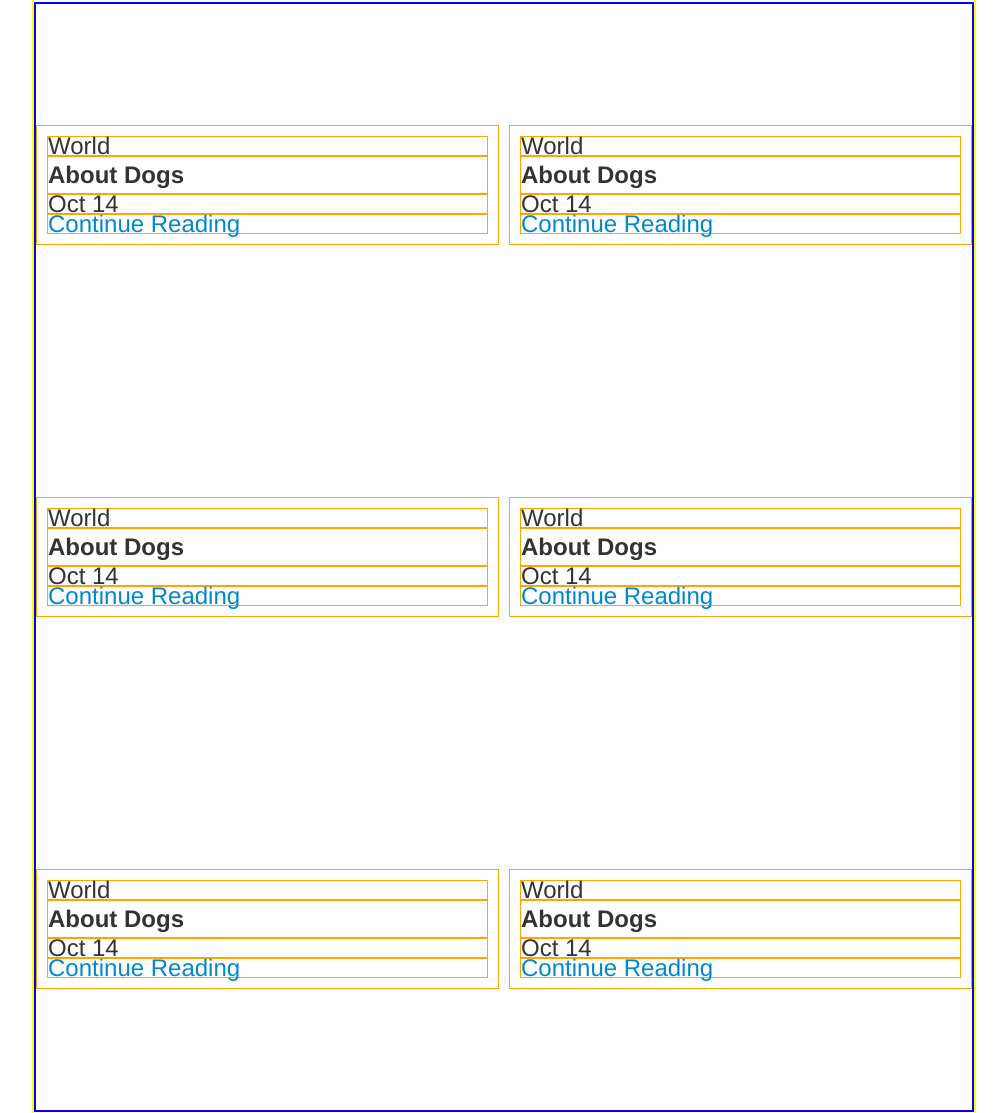
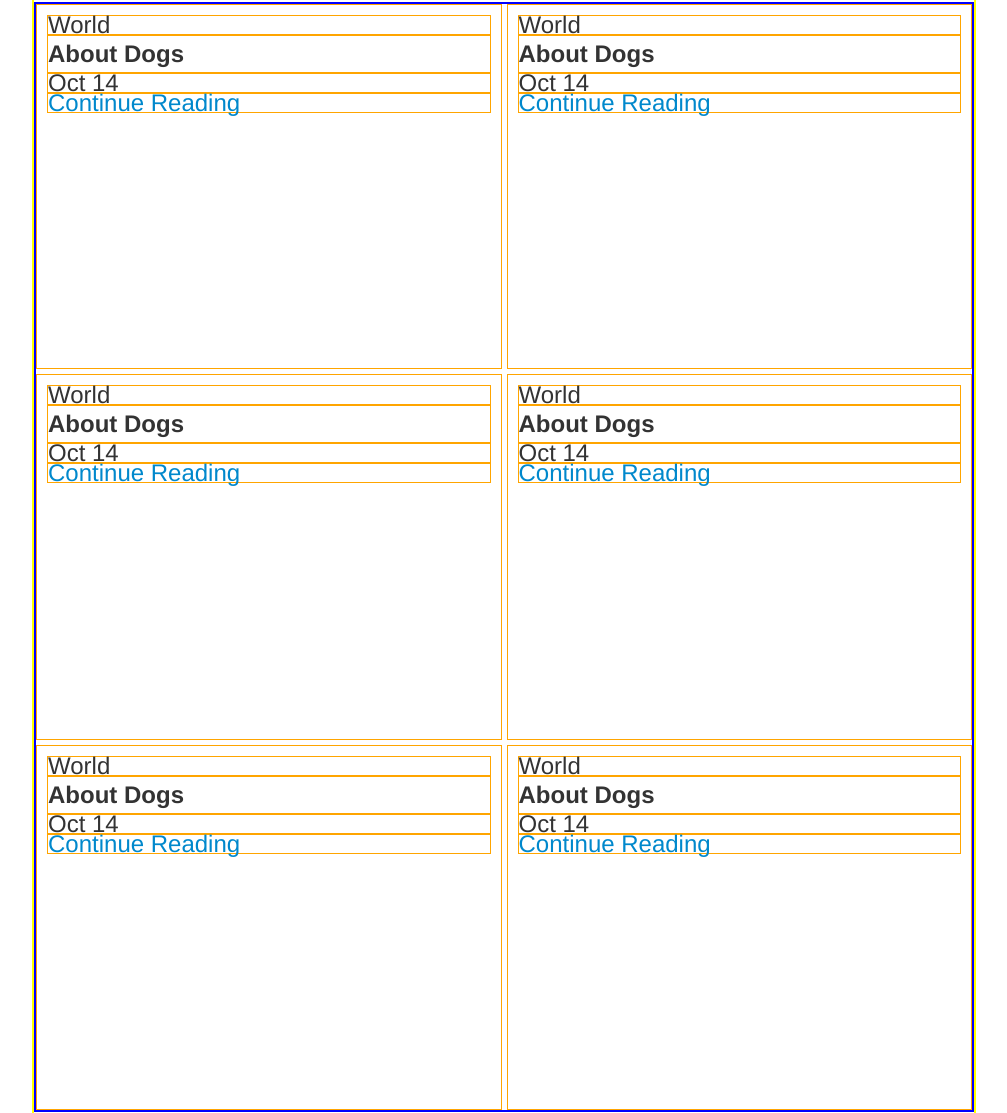
Before and after one commit to crised/personal_blog, a plain HTML site: page index.html in a window 1280 px wide. Shown: the part 105-1218 px from the top of the page, without its empty margins (136-1143 px from the left). Drawn offline with Linux system fonts and the light colour scheme.

Commit message:
Blog posts cards correctly filling the context box grid

```diff
--- a/index.html
+++ b/index.html
@@ -9,15 +9,11 @@
 </head>
 <body>
 <div class="container">
-
-    <!--    <div id="one" class="box">one</div>-->
-    <!--    <div id="two" class="box">two</div>-->
-
     <div id="header-row" class="box">
         <h1>Welcome to my blog!</h1>
     </div>
     <div id="content-row" class="box content-box">
-        <div class="card">
+        <div id="card-1" class="card">
             <div class="card-category">
                 <small>World</small>
             </div>
@@ -31,7 +27,7 @@
                 <a href="post.html">Continue Reading</a>
             </div>
         </div>
-        <div class="card">
+        <div id="card-2" class="card">
             <div class="card-category">
                 <small>World</small>
             </div>
@@ -45,7 +41,7 @@
                 <a href="post.html">Continue Reading</a>
             </div>
         </div>
-        <div class="card">
+        <div id="card-3" class="card">
             <div class="card-category">
                 <small>World</small>
             </div>
@@ -59,7 +55,7 @@
                 <a href="post.html">Continue Reading</a>
             </div>
         </div>
-        <div class="card">
+        <div id="card-4" class="card">
             <div class="card-category">
                 <small>World</small>
             </div>
@@ -73,7 +69,7 @@
                 <a href="post.html">Continue Reading</a>
             </div>
         </div>
-        <div class="card">
+        <div id="card-5" class="card">
             <div class="card-category">
                 <small>World</small>
             </div>
@@ -87,7 +83,7 @@
                 <a href="post.html">Continue Reading</a>
             </div>
         </div>
-        <div class="card">
+        <div id="card-6" class="card">
             <div class="card-category">
                 <small>World</small>
             </div>
--- a/styles/home.css
+++ b/styles/home.css
@@ -10,10 +10,11 @@
     /*margin: auto;*/
 }
 
+/**/
 .box {
     border: 1px solid red;
     justify-content: center;
-    align-items: center;
+    /*align-items: center;*/
 }
 
 #header-row {
@@ -36,14 +37,18 @@
     border: 2px solid blue;
     grid-template-rows: repeat(3, 1fr);
     grid-template-columns: repeat(2, 1fr);
-    grid-gap: 10px;
+    grid-gap: 5px;
+    grid-template-areas:
+            "tl tr"
+            "ml mr"
+            "bl br";
 }
 
 .card {
     display: flex;
     flex-direction: column;
     padding: 10px;
-    /*margin: auto;*/
+    margin: 0;
     border: 1px solid orange;
     /*margin: 20px;*/
     /*align-items: center;*/
@@ -52,6 +57,7 @@
 
 .card-category {
     border: 1px solid orange;
+
 }
 
 .card-title {
@@ -65,3 +71,31 @@
 .card-link {
     border: 1px solid orange;
 }
+
+.card {
+    border: 1px solid orange;
+}
+
+#card-1 {
+    grid-area: tl;
+}
+
+#card-2 {
+    grid-area: tr;
+}
+
+#card-3 {
+    grid-area: ml;
+}
+
+#card-4 {
+    grid-area: mr;
+}
+
+#card-5 {
+    grid-area: bl;
+}
+
+#card-6 {
+    grid-area: br;
+}
```
